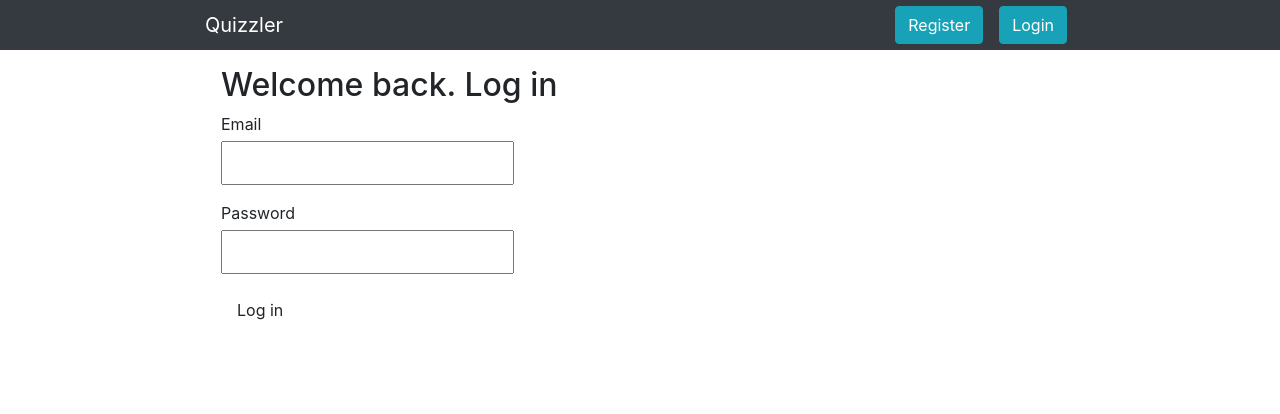
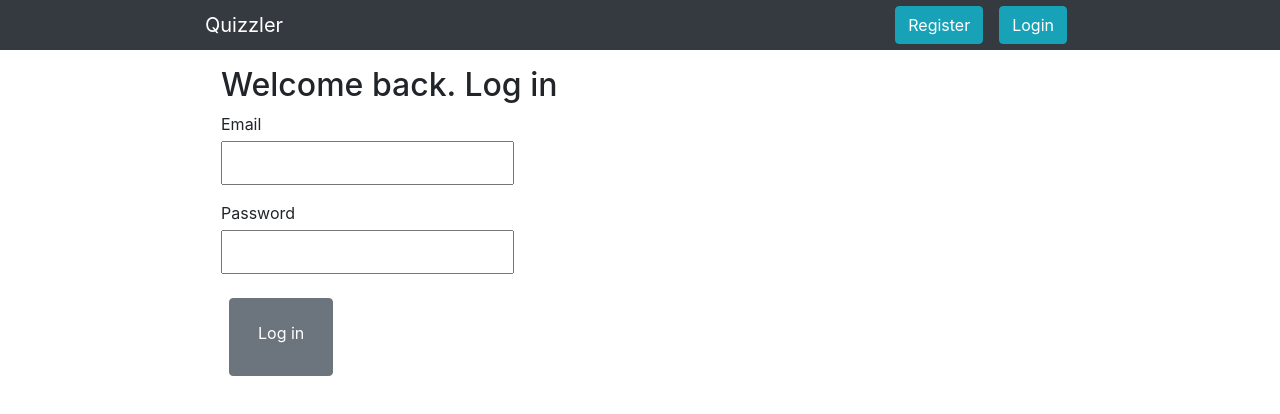
Before and after one commit to mwturner611/quizzler, a React (Create React App) app in the folder client/: page /login in a window 1280 px wide. Shown: the top 414 px of the page. Built offline with nearby package versions, Linux system fonts and the light colour scheme; no server answers.

Commit message:
sets login button to reacstrap

```diff
--- a/client/src/components/pages/Login.js
+++ b/client/src/components/pages/Login.js
@@ -2,6 +2,7 @@ import React, { useState, useContext } from 'react';
 import { useHistory } from 'react-router-dom';
 import UserContext from '../../contexts/UserContext';
 import Axios from 'axios';
+import { Button } from 'reactstrap';
 const Login = () => {
 	const [email, setEmail] = useState();
 	const [password, setPassword] = useState();
@@ -39,7 +40,9 @@ const Login = () => {
 					type='password'
 					onChange={(e) => setPassword(e.target.value)}
 				/>
-				<input type='submit' value='Log in' />
+				<Button>
+					<input type='submit' value='Log in' />
+				</Button>
 			</form>
 		</div>
 	);
```
